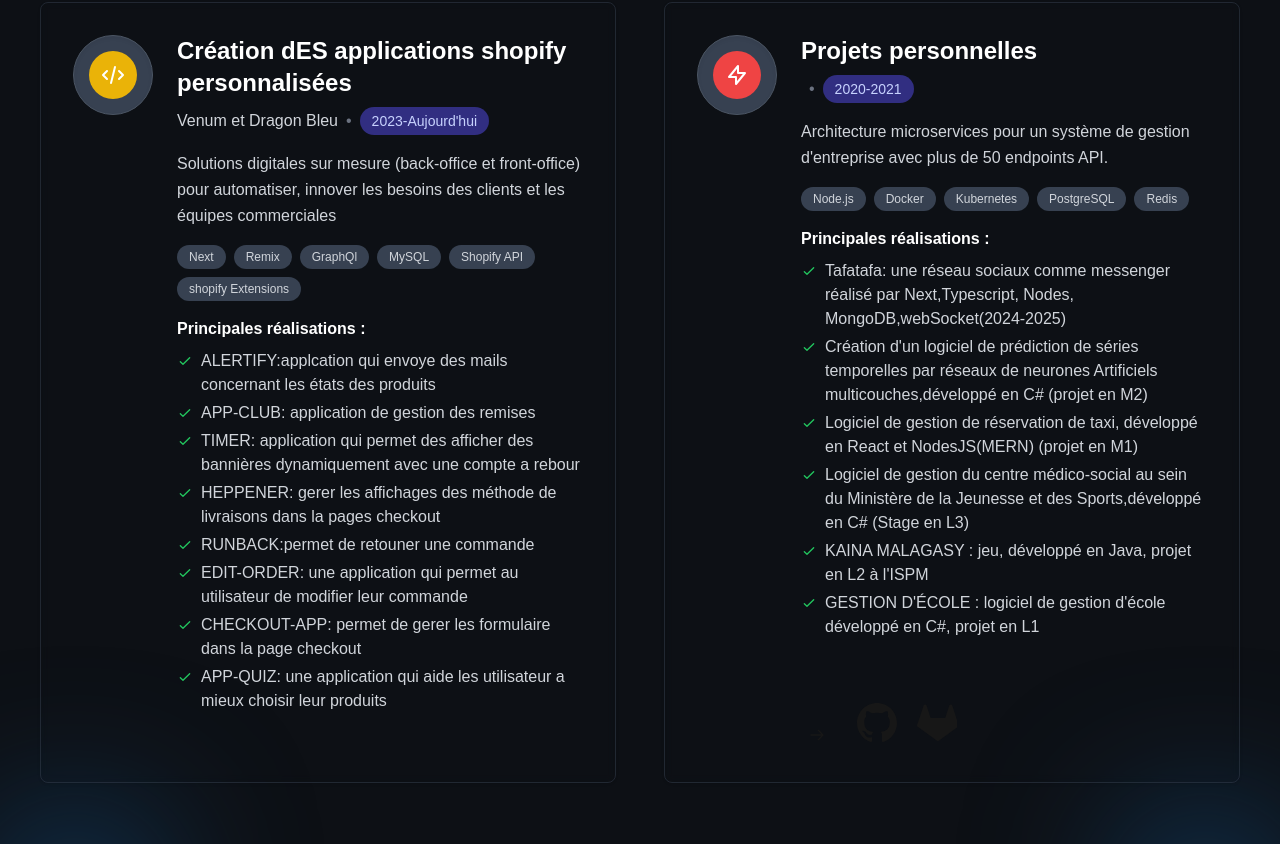
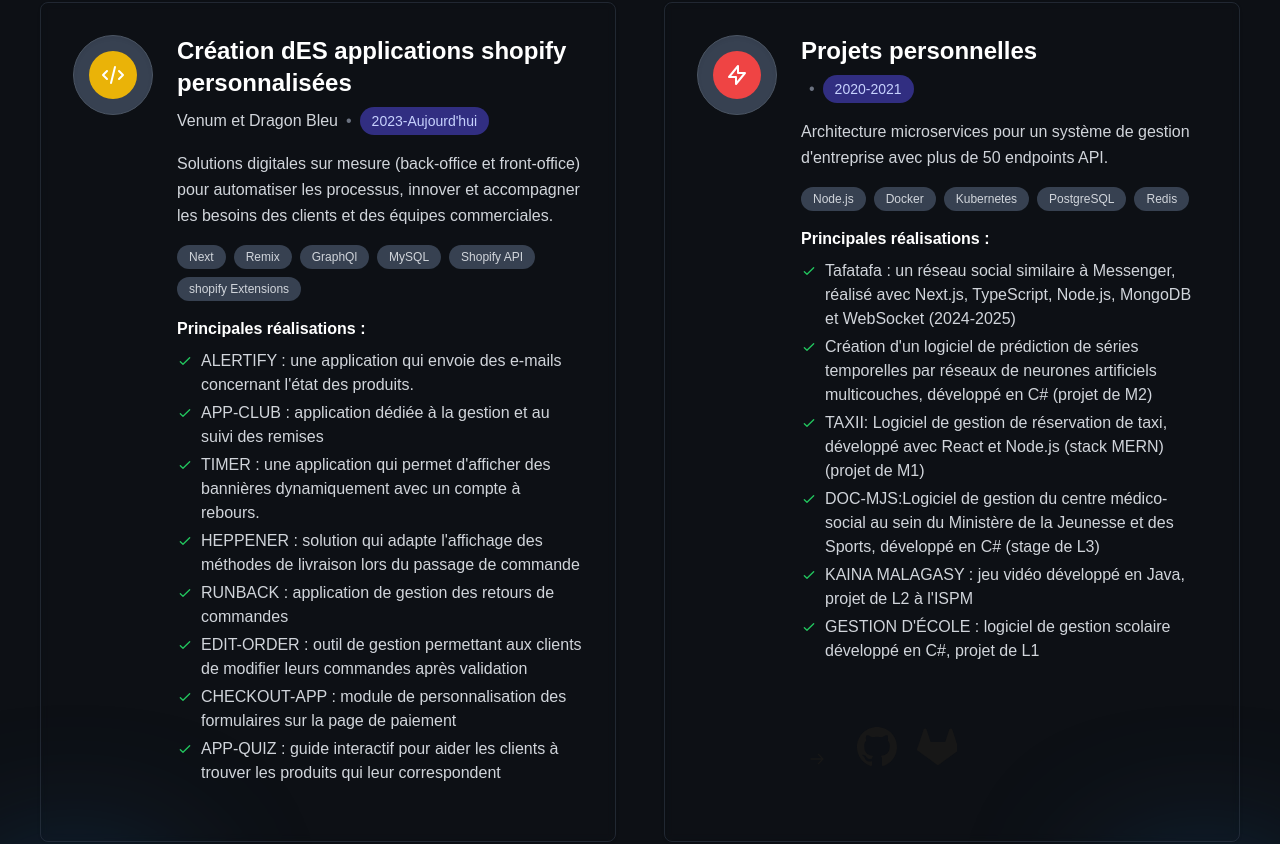
Before and after one commit to RadoLandry/profolio-landry, a Next.js app: page / in a window 1280 px wide. Shown: the part 1870-2714 px from the top of the page. Built offline with nearby package versions, Linux system fonts and the light colour scheme.

Commit message:
Amelioration des textes

```diff
--- a/src/app/Components/ExperienceGrid/experienceArray.ts
+++ b/src/app/Components/ExperienceGrid/experienceArray.ts
@@ -35,16 +35,16 @@ const experienceArray:IExperienceCard[] = [
       years: "2023-Aujourd'hui",
       duration: "",
       technologies: ["Next", "Remix", "GraphQl", "MySQL", "Shopify API","shopify Extensions"],
-      description: "Solutions digitales sur mesure (back-office et front-office) pour automatiser, innover les besoins des clients et les équipes commerciales",
+      description: "Solutions digitales sur mesure (back-office et front-office) pour automatiser les processus, innover et accompagner les besoins des clients et des équipes commerciales.",
       achievements: [
-        "ALERTIFY:applcation qui envoye des mails concernant les états des produits",
-        "APP-CLUB: application de gestion des remises",
-        "TIMER: application qui permet des afficher des bannières dynamiquement avec une compte a rebour",
-        "HEPPENER: gerer les affichages des méthode de livraisons dans la pages checkout",
-        "RUNBACK:permet de retouner une commande",
-        "EDIT-ORDER: une application qui permet au utilisateur de modifier leur commande",
-        "CHECKOUT-APP: permet de gerer les formulaire dans la page checkout",
-        "APP-QUIZ: une application qui aide les utilisateur a mieux choisir leur produits"
+        "ALERTIFY : une application qui envoie des e-mails concernant l'état des produits.",
+        "APP-CLUB : application dédiée à la gestion et au suivi des remises",
+        "TIMER : une application qui permet d'afficher des bannières dynamiquement avec un compte à rebours.",
+        "HEPPENER : solution qui adapte l'affichage des méthodes de livraison lors du passage de commande",
+        "RUNBACK : application de gestion des retours de commandes",
+        "EDIT-ORDER : outil de gestion permettant aux clients de modifier leurs commandes après validation",
+        "CHECKOUT-APP : module de personnalisation des formulaires sur la page de paiement",
+        "APP-QUIZ : guide interactif pour aider les clients à trouver les produits qui leur correspondent"
       ],
       category: "fullstack"
     },
@@ -56,12 +56,12 @@ const experienceArray:IExperienceCard[] = [
       technologies: ["Node.js", "Docker", "Kubernetes", "PostgreSQL", "Redis"],
       description: "Architecture microservices pour un système de gestion d'entreprise avec plus de 50 endpoints API.",
       achievements: [
-        "Tafatafa: une réseau sociaux comme messenger réalisé par Next,Typescript, Nodes, MongoDB,webSocket(2024-2025)",
-        "Création d'un logiciel de prédiction de séries temporelles par réseaux de neurones Artificiels multicouches,développé en C# (projet en M2)",
-        "Logiciel de gestion de réservation de taxi, développé en React et NodesJS(MERN) (projet en M1)",
-        "Logiciel de gestion du centre médico-social au sein du Ministère de la Jeunesse et des Sports,développé en C# (Stage en L3)",
-        "KAINA MALAGASY : jeu, développé en Java, projet en L2 à l'ISPM",
-        "GESTION D'ÉCOLE : logiciel de gestion d'école développé en C#, projet en L1"
+        "Tafatafa : un réseau social similaire à Messenger, réalisé avec Next.js, TypeScript, Node.js, MongoDB et WebSocket (2024-2025)",
+        "Création d'un logiciel de prédiction de séries temporelles par réseaux de neurones artificiels multicouches, développé en C# (projet de M2)",
+        "TAXII: Logiciel de gestion de réservation de taxi, développé avec React et Node.js (stack MERN) (projet de M1)",
+        "DOC-MJS:Logiciel de gestion du centre médico-social au sein du Ministère de la Jeunesse et des Sports, développé en C# (stage de L3)",
+        "KAINA MALAGASY : jeu vidéo développé en Java, projet de L2 à l'ISPM",
+        "GESTION D'ÉCOLE : logiciel de gestion scolaire développé en C#, projet de L1"
       ],
       category: "ai"
     },
```
